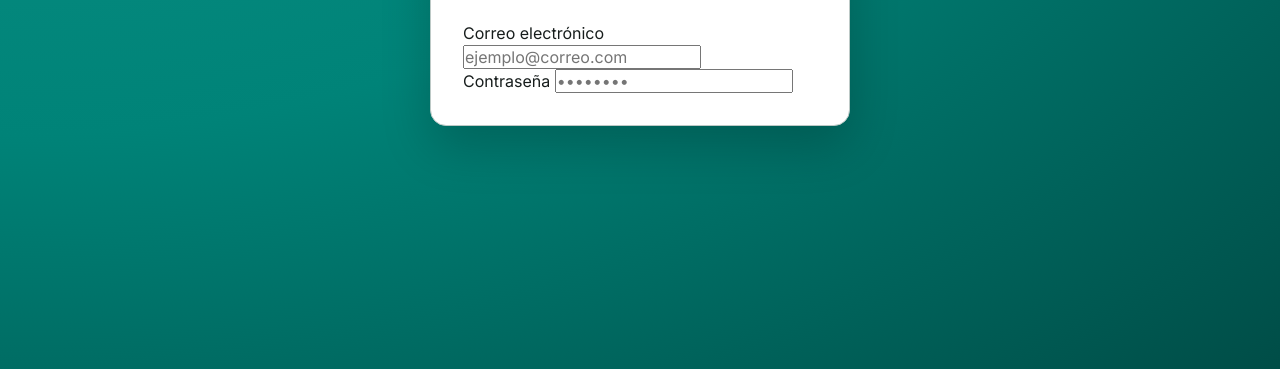
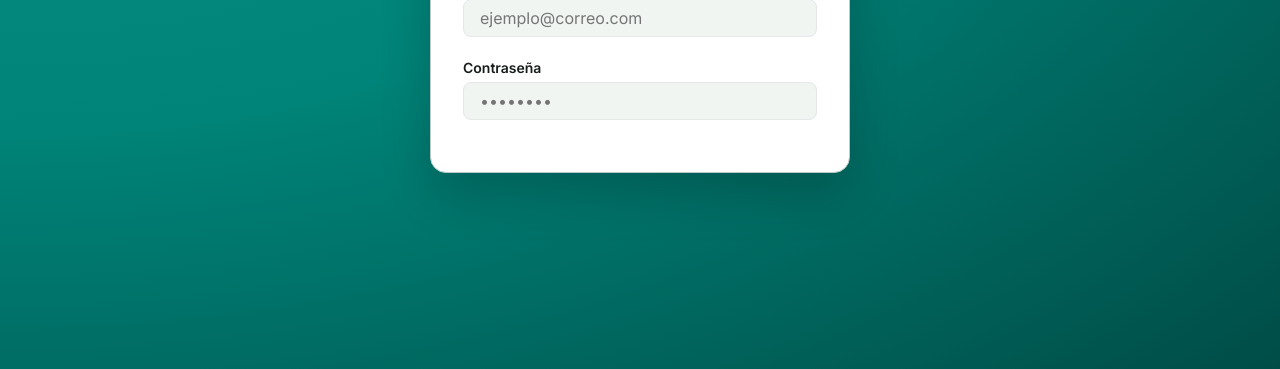
Before and after one commit to Jennydev-25/employee-dashboard, a website: page index.html in a window 1280 px wide. Shown: the part 431-800 px from the top of the page. Drawn offline with Linux system fonts and the light colour scheme.

Commit message:
style: add login form fields styles

```diff
--- /dev/null
+++ b/src/styles/components/form.css
@@ -0,0 +1,43 @@
+/* Formulario */
+
+.form__field {
+    display: flex;
+    flex-direction: column;
+    gap: var(--sp-xs);
+
+    & .form__label {
+        font-size: var(--fs-sm);
+        font-weight: var(--fw-semibold);
+        color: var(--color-text);
+    }
+
+    & .form__input {
+        padding: var(--sp-sm) var(--sp-md);
+        border: 1.5px solid var(--color-border);
+        border-radius: var(--radius-md);
+        color: var(--color-text);
+        background: #f0f5f2;
+        transition: border-color var(--transition), box-shadow var(--transition);
+
+        &:focus {
+            outline: none;
+            border-color: var(--color-border-focus);
+            box-shadow: 0 0 0 3px rgb(13 148 136 / 0.15);
+        }
+
+        &.form__input--error {
+            border-color: var(--color-error);
+            background-color: var(--color-error-bg);
+
+            &:focus {
+                box-shadow: 0 0 0 3px rgb(220 38 38 / 0.15);
+            }
+        }
+    }
+
+    & .form__error-msg {
+        font-size: var(--fs-xs);
+        color: var(--color-error);
+        min-height: 1rem;
+    }
+}
--- a/src/styles/main.css
+++ b/src/styles/main.css
@@ -4,3 +4,4 @@
 @import './base/reset.css';
 @import './base/typography.css';
 @import './pages/login.css';
+@import './components/form.css';
```
